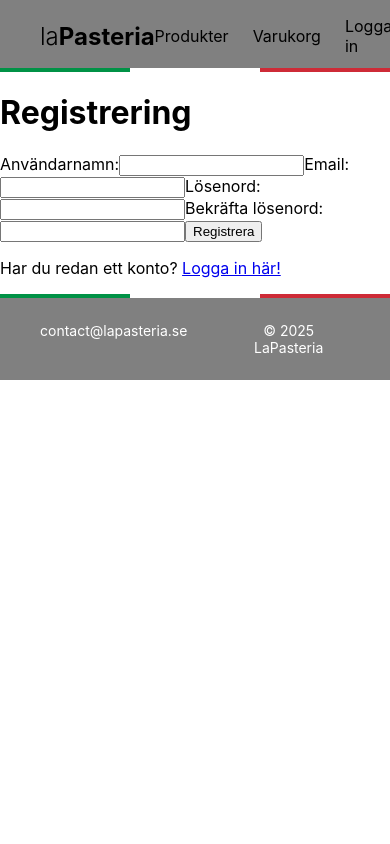
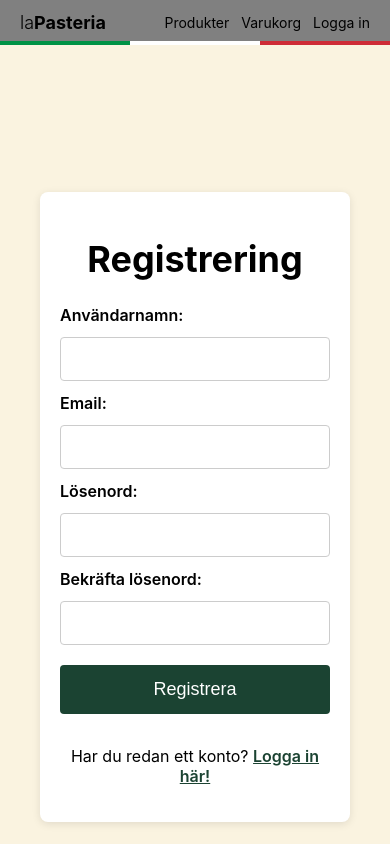
Before and after one commit to jonathanjunge96-sys/LaPasteria, a React (Create React App) app in the folder client/: page /register in a window 390 px wide. Shown: the top 844 px of the page. Built offline with nearby package versions, Linux system fonts and the light colour scheme.

Commit message:
Add mobile support

```diff
--- a/client/src/components/NavBar.css
+++ b/client/src/components/NavBar.css
@@ -71,3 +71,21 @@
   font-size: 12px;
   margin-left: 6px;
 }
+
+@media (max-width: 768px) {
+  .navbar {
+    padding: 12px 20px;
+  }
+
+  .logo-la, .logo-pasteria {
+    font-size: 18px;
+  }
+
+  .navbar-links {
+    gap: 12px;
+  }
+
+  .navbar-links a, .logout-btn {
+    font-size: 14px;
+  }
+}
--- a/client/src/pages/Confirmation.css
+++ b/client/src/pages/Confirmation.css
@@ -52,3 +52,17 @@
 .continue-btn:hover {
   background-color: #2d6a4f;
 }
+
+@media (max-width: 768px) {
+  .confirmation {
+    padding: 20px;
+  }
+
+  .confirmation h1 {
+    font-size: 32px;
+  }
+
+  .confirmation-summary {
+    width: 100%;
+  }
+}
--- a/client/src/pages/Home.css
+++ b/client/src/pages/Home.css
@@ -99,3 +99,26 @@
 .popular-card button:hover {
   background-color: #2d6a4f;
 }
+
+@media (max-width: 768px) {
+  .hero {
+    padding: 0 20px;
+    min-height: 300px;
+  }
+
+  .hero-content h1 {
+    font-size: 36px;
+  }
+
+  .hero-content p {
+    font-size: 18px;
+  }
+
+  .popular {
+    padding: 40px 20px;
+  }
+
+  .popular-grid {
+    grid-template-columns: 1fr;
+  }
+}
--- a/client/src/pages/Login.css
+++ b/client/src/pages/Login.css
@@ -67,3 +67,10 @@
   color: #1B4332;
   font-weight: 600;
 }
+
+@media (max-width: 768px) {
+  .login-card {
+    width: 100%;
+    padding: 20px;
+  }
+}
--- a/client/src/pages/Payment.css
+++ b/client/src/pages/Payment.css
@@ -101,3 +101,25 @@
 .back-btn:hover {
   text-decoration: underline;
 }
+
+@media (max-width: 768px) {
+  .payment {
+    padding: 20px;
+  }
+
+  .payment-content {
+    flex-direction: column;
+  }
+
+  .payment-form {
+    width: 100%;
+  }
+
+  .payment-summary {
+    width: 100%;
+  }
+
+  .payment-methods {
+    flex-direction: column;
+  }
+}
--- a/client/src/pages/ProductList.css
+++ b/client/src/pages/ProductList.css
@@ -102,3 +102,18 @@
 .back-btn:hover {
   background-color: #2d6a4f;
 }
+
+@media (max-width: 768px) {
+  .product-list {
+    padding: 20px;
+  }
+
+  .filter-buttons {
+    flex-wrap: wrap;
+    gap: 8px;
+  }
+
+  .products-grid {
+    grid-template-columns: 1fr;
+  }
+}
--- a/client/src/pages/Register.css
+++ b/client/src/pages/Register.css
@@ -0,0 +1,76 @@
+.register {
+  padding: 40px;
+  background-color: #FAF3E0;
+  min-height: 100vh;
+  display: flex;
+  justify-content: center;
+  align-items: center;
+}
+
+.register-card {
+  background-color: white;
+  padding: 40px;
+  border-radius: 8px;
+  box-shadow: 0 2px 8px rgba(0,0,0,0.1);
+  width: 450px;
+  display: flex;
+  flex-direction: column;
+  gap: 16px;
+}
+
+.register-card h1 {
+  font-size: 36px;
+  text-align: center;
+  margin-bottom: 8px;
+}
+
+.register-card form {
+  display: flex;
+  flex-direction: column;
+  gap: 12px;
+}
+
+.register-card label {
+  font-size: 16px;
+  font-weight: 600;
+}
+
+.register-card input {
+  padding: 12px;
+  border: 1px solid #ccc;
+  border-radius: 4px;
+  font-size: 16px;
+}
+
+.register-card button {
+  padding: 14px;
+  background-color: #1B4332;
+  color: white;
+  border: none;
+  border-radius: 4px;
+  cursor: pointer;
+  font-size: 18px;
+  margin-top: 8px;
+  transition: background-color 0.3s;
+}
+
+.register-card button:hover {
+  background-color: #2d6a4f;
+}
+
+.register-card p {
+  text-align: center;
+  font-size: 16px;
+}
+
+.register-card a {
+  color: #1B4332;
+  font-weight: 600;
+}
+
+@media (max-width: 768px) {
+  .register-card {
+    width: 100%;
+    padding: 20px;
+  }
+}
--- a/client/src/pages/ShoppingCart.css
+++ b/client/src/pages/ShoppingCart.css
@@ -129,3 +129,22 @@
 .back-btn:hover {
   background-color: #2d6a4f;
 }
+
+@media (max-width: 768px) {
+  .cart {
+    padding: 20px;
+  }
+
+  .cart-content {
+    flex-direction: column;
+  }
+
+  .cart-item {
+    flex-wrap: wrap;
+    gap: 8px;
+  }
+
+  .cart-summary {
+    width: 100%;
+  }
+}
```
Also changed, not shown: 1 other file (tests, documents, lock files or other folders).
